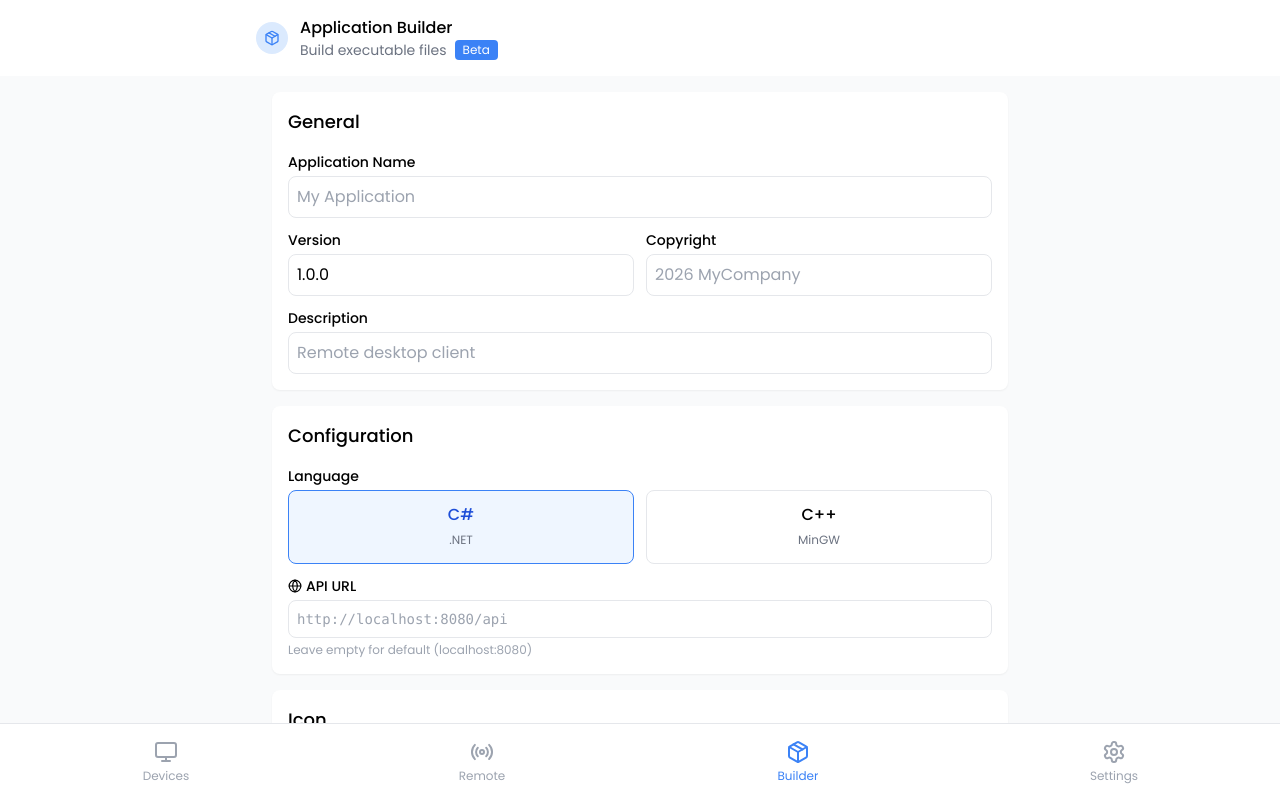
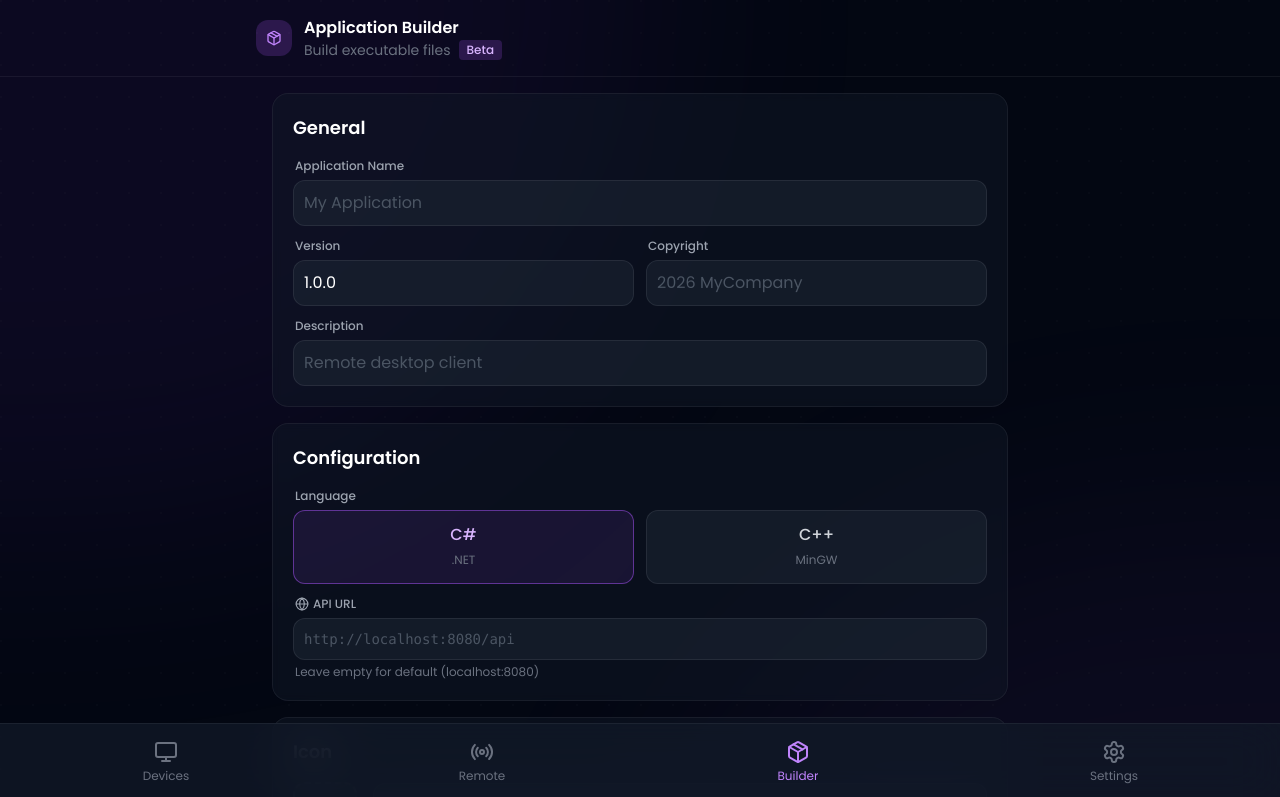
Before and after one commit to nffdev/Deskr, a React (Vite) app in the folder website/Front/: page /dash/builder in a window 1280 px wide. Shown: the top 797 px of the page. Built offline with nearby package versions, Linux system fonts and the light colour scheme; no server answers.

Commit message:
feat(front): updated design style

```diff
--- a/website/Front/src/components/nav/BottomNav.jsx
+++ b/website/Front/src/components/nav/BottomNav.jsx
@@ -14,13 +14,13 @@ export default function BottomNav() {
   ];
 
   return (
-    <div className="fixed bottom-0 left-0 right-0 bg-white border-t flex justify-around py-2 sm:py-3 px-2 z-50">
+    <div className="fixed bottom-0 left-0 right-0 bg-gray-900/80 backdrop-blur-xl border-t border-white/[0.06] flex justify-around py-2 sm:py-3 px-2 z-50">
       {tabs.map(({ path, icon: Icon, label }) => {
         const isActive = location.pathname === path;
         return (
           <button
             key={path}
-            className={`flex flex-col items-center min-w-0 flex-1 py-1 ${isActive ? 'text-blue-500' : 'text-gray-400'}`}
+            className={`flex flex-col items-center min-w-0 flex-1 py-1 transition-colors ${isActive ? 'text-purple-400' : 'text-gray-500 hover:text-gray-300'}`}
             onClick={() => navigate(path)}
           >
             <Icon className="w-5 h-5 sm:w-6 sm:h-6" />
--- a/website/Front/src/global.css
+++ b/website/Front/src/global.css
@@ -6,49 +6,32 @@
 
 @layer base {
   :root {
-    --background: 0 0% 100%;
-    --foreground: 224 71.4% 4.1%;
-    --card: 0 0% 100%;
-    --card-foreground: 224 71.4% 4.1%;
-    --popover: 0 0% 100%;
-    --popover-foreground: 224 71.4% 4.1%;
+    --background: 222 47% 4%;
+    --foreground: 210 20% 98%;
+    --card: 222 47% 6%;
+    --card-foreground: 210 20% 98%;
+    --popover: 222 47% 6%;
+    --popover-foreground: 210 20% 98%;
     --primary: 262.1 83.3% 57.8%;
     --primary-foreground: 210 20% 98%;
-    --secondary: 220 14.3% 95.9%;
-    --secondary-foreground: 220.9 39.3% 11%;
-    --muted: 220 14.3% 95.9%;
-    --muted-foreground: 220 8.9% 46.1%;
-    --accent: 220 14.3% 95.9%;
-    --accent-foreground: 220.9 39.3% 11%;
+    --secondary: 215 25% 12%;
+    --secondary-foreground: 210 20% 98%;
+    --muted: 215 25% 12%;
+    --muted-foreground: 217.9 10.6% 64.9%;
+    --accent: 262 80% 50%;
+    --accent-foreground: 210 20% 98%;
     --destructive: 0 84.2% 60.2%;
     --destructive-foreground: 210 20% 98%;
-    --border: 220 13% 91%;
-    --input: 220 13% 91%;
+    --border: 215 20% 14%;
+    --input: 215 20% 14%;
     --ring: 262.1 83.3% 57.8%;
-    --radius: 0.5rem;
+    --radius: 0.75rem;
   }
+}
 
-  .dark {
-    --background: 224 71.4% 4.1%;
-    --foreground: 210 20% 98%;
-    --card: 224 71.4% 4.1%;
-    --card-foreground: 210 20% 98%;
-    --popover: 224 71.4% 4.1%;
-    --popover-foreground: 210 20% 98%;
-    --primary: 263.4 70% 50.4%;
-    --primary-foreground: 210 20% 98%;
-    --secondary: 215 27.9% 16.9%;
-    --secondary-foreground: 210 20% 98%;
-    --muted: 215 27.9% 16.9%;
-    --muted-foreground: 217.9 10.6% 64.9%;
-    --accent: 215 27.9% 16.9%;
-    --accent-foreground: 210 20% 98%;
-    --destructive: 0 62.8% 30.6%;
-    --destructive-foreground: 210 20% 98%;
-    --border: 215 27.9% 16.9%;
-    --input: 215 27.9% 16.9%;
-    --ring: 263.4 70% 50.4%;
-  }
+* {
+  scrollbar-width: thin;
+  scrollbar-color: hsl(215 25% 16%) transparent;
 }
 
 body {
@@ -56,5 +39,5 @@ body {
   width: 100%;
   background-color: hsl(var(--background));
   font-family: "Poppins", sans-serif;
-  color: black;
+  color: hsl(var(--foreground));
 }
--- a/website/Front/src/routes/dash/Builder.jsx
+++ b/website/Front/src/routes/dash/Builder.jsx
@@ -4,7 +4,6 @@ import React, { useState, useEffect, useRef } from 'react';
 import { useAuth } from "@/lib/hooks/useAuth";
 import BottomNav from "@/components/nav/BottomNav";
 import { Package, FileCode, Download, Check, Loader2, AlertCircle, Upload, Globe } from 'lucide-react';
-import { Button } from "@/components/ui/button";
 import { BASE_API, API_VERSION } from "../../config.json";
 import io from 'socket.io-client';
 
@@ -168,168 +167,179 @@ export default function Builder() {
     return `${(bytes / (1024 * 1024)).toFixed(1)} MB`;
   };
 
+  const inputClass = "w-full p-2.5 text-sm sm:text-base bg-gray-800/50 border border-white/[0.08] rounded-xl text-white placeholder:text-gray-600 outline-none focus:border-purple-500/50 focus:shadow-[0_0_0_3px_rgba(139,92,246,0.1)] transition-all";
+
   return (
-    <div className="min-h-screen bg-gray-50 pb-16 sm:pb-20 overflow-y-auto">
-      <header className="p-3 sm:p-4 bg-white">
+    <div className="relative min-h-screen bg-gray-950 pb-16 sm:pb-20 overflow-y-auto">
+      <div className="absolute inset-0 overflow-hidden pointer-events-none">
+        <div className="absolute -top-1/2 -left-1/2 w-full h-full rounded-full bg-purple-600/[0.07] blur-[120px]" />
+        <div className="absolute -bottom-1/2 -right-1/2 w-full h-full rounded-full bg-purple-500/[0.05] blur-[120px]" />
+      </div>
+      <div className="absolute inset-0 opacity-[0.015] pointer-events-none" style={{
+        backgroundImage: `radial-gradient(circle at 1px 1px, white 1px, transparent 0)`,
+        backgroundSize: '32px 32px'
+      }} />
+
+      <header className="relative z-10 p-3 sm:p-4 border-b border-white/[0.06]">
         <div className="max-w-3xl mx-auto flex items-center gap-3">
-          <div className="w-8 h-8 bg-blue-100 rounded-full flex items-center justify-center shrink-0">
-            <Package className="w-4 h-4 text-blue-500" />
+          <div className="w-9 h-9 bg-purple-500/20 rounded-xl flex items-center justify-center shrink-0">
+            <Package className="w-4 h-4 text-purple-400" />
           </div>
           <div className="min-w-0">
-            <h1 className="font-medium text-sm sm:text-base">Application Builder</h1>
+            <h1 className="font-semibold text-sm sm:text-base text-white">Application Builder</h1>
             <div className="flex items-center gap-2">
               <span className="text-xs sm:text-sm text-gray-500">Build executable files</span>
-              <span className="px-1.5 sm:px-2 py-0.5 text-[10px] sm:text-xs bg-blue-500 text-white rounded">Beta</span>
+              <span className="px-1.5 sm:px-2 py-0.5 text-[10px] sm:text-xs bg-purple-500/20 text-purple-300 rounded font-medium">Beta</span>
             </div>
           </div>
         </div>
       </header>
 
-      <div className="max-w-3xl mx-auto p-3 sm:p-4">
+      <div className="relative z-10 max-w-3xl mx-auto p-3 sm:p-4">
         {buildStep === 'config' && (
           <div className="space-y-3 sm:space-y-4">
-            <div className="bg-white p-3 sm:p-4 rounded-lg shadow-sm">
-              <h2 className="font-medium text-base sm:text-lg mb-3 sm:mb-4">General</h2>
-              <div className="space-y-2 sm:space-y-3">
+            <div className="bg-gray-900/50 backdrop-blur-sm border border-white/[0.06] rounded-2xl p-4 sm:p-5">
+              <h2 className="font-semibold text-base sm:text-lg text-white mb-3 sm:mb-4">General</h2>
+              <div className="space-y-3">
                 <div>
-                  <label className="block text-xs sm:text-sm font-medium mb-1">Application Name</label>
-                  <input type="text" value={buildConfig.appName} onChange={(e) => manageConfigChange('appName', e.target.value)} placeholder="My Application" className="w-full p-2 text-sm sm:text-base border rounded-lg" />
+                  <label className="block text-xs font-medium text-gray-400 mb-1.5 ml-0.5">Application Name</label>
+                  <input type="text" value={buildConfig.appName} onChange={(e) => manageConfigChange('appName', e.target.value)} placeholder="My Application" className={inputClass} />
                 </div>
                 <div className="grid grid-cols-2 gap-2 sm:gap-3">
                   <div>
-                    <label className="block text-xs sm:text-sm font-medium mb-1">Version</label>
-                    <input type="text" value={buildConfig.version} onChange={(e) => manageConfigChange('version', e.target.value)} placeholder="1.0.0" className="w-full p-2 text-sm sm:text-base border rounded-lg" />
+                    <label className="block text-xs font-medium text-gray-400 mb-1.5 ml-0.5">Version</label>
+                    <input type="text" value={buildConfig.version} onChange={(e) => manageConfigChange('version', e.target.value)} placeholder="1.0.0" className={inputClass} />
                   </div>
                   <div>
-                    <label className="block text-xs sm:text-sm font-medium mb-1">Copyright</label>
-                    <input type="text" value={buildConfig.copyright} onChange={(e) => manageConfigChange('copyright', e.target.value)} placeholder="2026 MyCompany" className="w-full p-2 text-sm sm:text-base border rounded-lg" />
+                    <label className="block text-xs font-medium text-gray-400 mb-1.5 ml-0.5">Copyright</label>
+                    <input type="text" value={buildConfig.copyright} onChange={(e) => manageConfigChange('copyright', e.target.value)} placeholder="2026 MyCompany" className={inputClass} />
                   </div>
                 </div>
                 <div>
-                  <label className="block text-xs sm:text-sm font-medium mb-1">Description</label>
-                  <input type="text" value={buildConfig.description} onChange={(e) => manageConfigChange('description', e.target.value)} placeholder="Remote desktop client" className="w-full p-2 text-sm sm:text-base border rounded-lg" />
+                  <label className="block text-xs font-medium text-gray-400 mb-1.5 ml-0.5">Description</label>
+                  <input type="text" value={buildConfig.description} onChange={(e) => manageConfigChange('description', e.target.value)} placeholder="Remote desktop client" className={inputClass} />
                 </div>
               </div>
             </div>
 
-            <div className="bg-white p-3 sm:p-4 rounded-lg shadow-sm">
-              <h2 className="font-medium text-base sm:text-lg mb-3 sm:mb-4">Configuration</h2>
-              <div className="space-y-2 sm:space-y-3">
+            <div className="bg-gray-900/50 backdrop-blur-sm border border-white/[0.06] rounded-2xl p-4 sm:p-5">
+              <h2 className="font-semibold text-base sm:text-lg text-white mb-3 sm:mb-4">Configuration</h2>
+              <div className="space-y-3">
                 <div>
-                  <label className="block text-xs sm:text-sm font-medium mb-1">Language</label>
+                  <label className="block text-xs font-medium text-gray-400 mb-1.5 ml-0.5">Language</label>
                   <div className="grid grid-cols-2 gap-2 sm:gap-3">
-                    <button onClick={() => manageConfigChange('language', 'cs')} className={`p-2 sm:p-3 border rounded-lg text-center transition-all ${buildConfig.language === 'cs' ? 'border-blue-500 bg-blue-50 text-blue-700' : 'border-gray-200 hover:border-gray-300'}`}>
-                      <span className="block font-medium text-sm sm:text-base">C#</span>
+                    <button onClick={() => manageConfigChange('language', 'cs')} className={`p-2.5 sm:p-3 border rounded-xl text-center transition-all ${buildConfig.language === 'cs' ? 'border-purple-500/50 bg-purple-500/10' : 'border-white/[0.08] bg-gray-800/50 hover:border-white/[0.12]'}`}>
+                      <span className={`block font-medium text-sm sm:text-base ${buildConfig.language === 'cs' ? 'text-purple-300' : 'text-gray-300'}`}>C#</span>
                       <span className="text-[10px] sm:text-xs text-gray-500">.NET</span>
                     </button>
-                    <button onClick={() => manageConfigChange('language', 'cpp')} className={`p-2 sm:p-3 border rounded-lg text-center transition-all ${buildConfig.language === 'cpp' ? 'border-blue-500 bg-blue-50 text-blue-700' : 'border-gray-200 hover:border-gray-300'}`}>
-                      <span className="block font-medium text-sm sm:text-base">C++</span>
+                    <button onClick={() => manageConfigChange('language', 'cpp')} className={`p-2.5 sm:p-3 border rounded-xl text-center transition-all ${buildConfig.language === 'cpp' ? 'border-purple-500/50 bg-purple-500/10' : 'border-white/[0.08] bg-gray-800/50 hover:border-white/[0.12]'}`}>
+                      <span className={`block font-medium text-sm sm:text-base ${buildConfig.language === 'cpp' ? 'text-purple-300' : 'text-gray-300'}`}>C++</span>
                       <span className="text-[10px] sm:text-xs text-gray-500">MinGW</span>
                     </button>
                   </div>
                 </div>
                 <div>
-                  <label className="block text-xs sm:text-sm font-medium mb-1">
+                  <label className="block text-xs font-medium text-gray-400 mb-1.5 ml-0.5">
                     <div className="flex items-center gap-1">
                       <Globe className="w-3 h-3 sm:w-3.5 sm:h-3.5" />
                       <span>API URL</span>
                     </div>
                   </label>
-                  <input type="text" value={buildConfig.apiUrl} onChange={(e) => manageConfigChange('apiUrl', e.target.value)} placeholder="http://localhost:8080/api" className="w-full p-2 border rounded-lg font-mono text-xs sm:text-sm" />
-                  <p className="text-[10px] sm:text-xs text-gray-400 mt-1">Leave empty for default (localhost:8080)</p>
+                  <input type="text" value={buildConfig.apiUrl} onChange={(e) => manageConfigChange('apiUrl', e.target.value)} placeholder="http://localhost:8080/api" className={`${inputClass} font-mono !text-xs sm:!text-sm`} />
+                  <p className="text-[10px] sm:text-xs text-gray-500 mt-1 ml-0.5">Leave empty for default (localhost:8080)</p>
                 </div>
               </div>
             </div>
 
-            <div className="bg-white p-3 sm:p-4 rounded-lg shadow-sm">
-              <h2 className="font-medium text-base sm:text-lg mb-3 sm:mb-4">Icon</h2>
+            <div className="bg-gray-900/50 backdrop-blur-sm border border-white/[0.06] rounded-2xl p-4 sm:p-5">
+              <h2 className="font-semibold text-base sm:text-lg text-white mb-3 sm:mb-4">Icon</h2>
               <div className="flex items-center gap-3 sm:gap-4">
-                <div className="w-12 h-12 sm:w-16 sm:h-16 border-2 border-dashed border-gray-300 rounded-lg flex items-center justify-center cursor-pointer hover:border-blue-400 transition-colors overflow-hidden shrink-0" onClick={() => document.getElementById('icon-upload').click()}>
-                  {iconPreview ? <img src={iconPreview} alt="Icon" className="w-full h-full object-contain" /> : <Upload className="w-5 h-5 sm:w-6 sm:h-6 text-gray-400" />}
+                <div className="w-14 h-14 sm:w-16 sm:h-16 border-2 border-dashed border-white/[0.1] rounded-xl flex items-center justify-center cursor-pointer hover:border-purple-500/40 transition-colors overflow-hidden shrink-0 bg-gray-800/30" onClick={() => document.getElementById('icon-upload').click()}>
+                  {iconPreview ? <img src={iconPreview} alt="Icon" className="w-full h-full object-contain" /> : <Upload className="w-5 h-5 sm:w-6 sm:h-6 text-gray-500" />}
                 </div>
                 <div className="flex-1 min-w-0">
-                  <Button variant="outline" className="w-full text-xs sm:text-sm" onClick={() => document.getElementById('icon-upload').click()}>
+                  <button className="w-full text-xs sm:text-sm px-4 py-2.5 border border-white/[0.08] bg-gray-800/50 rounded-xl text-gray-300 hover:border-white/[0.12] transition-colors truncate" onClick={() => document.getElementById('icon-upload').click()}>
                     {buildConfig.icon ? buildConfig.icon.name : 'Select Icon File'}
-                  </Button>
-                  <p className="text-[10px] sm:text-xs text-gray-400 mt-1">ICO format, 256x256px</p>
+                  </button>
+                  <p className="text-[10px] sm:text-xs text-gray-500 mt-1 ml-0.5">ICO format, 256x256px</p>
                 </div>
                 <input id="icon-upload" type="file" accept=".ico,.png" className="hidden" onChange={(e) => handleIconSelect(e.target.files[0])} />
               </div>
             </div>
 
-            <Button className="w-full py-5 sm:py-6 text-sm sm:text-lg" onClick={startBuild}>
+            <button className="w-full py-3.5 sm:py-4 text-sm sm:text-base font-semibold rounded-xl bg-gradient-to-r from-purple-600 to-violet-600 text-white shadow-lg shadow-purple-500/20 hover:shadow-purple-500/30 hover:brightness-110 transition-all" onClick={startBuild}>
               Start Build Process
-            </Button>
+            </button>
           </div>
         )}
 
         {buildStep === 'building' && (
-          <div className="bg-white p-4 sm:p-6 rounded-lg shadow-sm flex flex-col items-center">
+          <div className="bg-gray-900/50 backdrop-blur-sm border border-white/[0.06] rounded-2xl p-5 sm:p-8 flex flex-col items-center">
             <div className="w-16 h-16 sm:w-20 sm:h-20 mb-4 sm:mb-6 relative">
               <div className="absolute inset-0 flex items-center justify-center">
-                <Loader2 className="w-8 h-8 sm:w-10 sm:h-10 text-blue-500 animate-spin" />
+                <Loader2 className="w-8 h-8 sm:w-10 sm:h-10 text-purple-400 animate-spin" />
               </div>
               <svg className="w-full h-full" viewBox="0 0 100 100">
-                <circle className="text-gray-200" strokeWidth="8" stroke="currentColor" fill="transparent" r="40" cx="50" cy="50" />
-                <circle className="text-blue-500" strokeWidth="8" strokeLinecap="round" stroke="currentColor" fill="transparent" r="40" cx="50" cy="50" strokeDasharray={`${2 * Math.PI * 40}`} strokeDashoffset={`${2 * Math.PI * 40 * (1 - buildStatus.progress / 100)}`} />
+                <circle className="text-gray-800" strokeWidth="8" stroke="currentColor" fill="transparent" r="40" cx="50" cy="50" />
+                <circle className="text-purple-500" strokeWidth="8" strokeLinecap="round" stroke="currentColor" fill="transparent" r="40" cx="50" cy="50" strokeDasharray={`${2 * Math.PI * 40}`} strokeDashoffset={`${2 * Math.PI * 40 * (1 - buildStatus.progress / 100)}`} />
               </svg>
             </div>
-            <h2 className="text-lg sm:text-xl font-medium mb-2">Building Application</h2>
+            <h2 className="text-lg sm:text-xl font-semibold text-white mb-2">Building Application</h2>
             <p className="text-xs sm:text-sm text-gray-500 mb-1">{buildConfig.language === 'cs' ? 'C# (.NET)' : 'C++ (MinGW)'}</p>
-            <p className="text-xs sm:text-sm text-gray-500 mb-4 text-center">{buildStatus.message}</p>
-            <div className="w-full bg-gray-200 rounded-full h-2 sm:h-2.5 mb-2">
-              <div className="bg-blue-500 h-2 sm:h-2.5 rounded-full transition-all duration-500" style={{ width: `${buildStatus.progress}%` }} />
+            <p className="text-xs sm:text-sm text-gray-400 mb-4 text-center">{buildStatus.message}</p>
+            <div className="w-full bg-gray-800 rounded-full h-2 sm:h-2.5 mb-2">
+              <div className="bg-gradient-to-r from-purple-600 to-violet-500 h-2 sm:h-2.5 rounded-full transition-all duration-500" style={{ width: `${buildStatus.progress}%` }} />
             </div>
             <p className="text-xs sm:text-sm text-gray-500">{buildStatus.progress}% Complete</p>
           </div>
         )}
 
         {buildStep === 'error' && (
-          <div className="bg-white p-4 sm:p-6 rounded-lg shadow-sm">
+          <div className="bg-gray-900/50 backdrop-blur-sm border border-white/[0.06] rounded-2xl p-5 sm:p-8">
             <div className="flex flex-col items-center mb-4 sm:mb-6">
-              <div className="w-12 h-12 sm:w-16 sm:h-16 bg-red-100 rounded-full flex items-center justify-center mb-3 sm:mb-4">
-                <AlertCircle className="w-6 h-6 sm:w-8 sm:h-8 text-red-500" />
+              <div className="w-14 h-14 sm:w-16 sm:h-16 bg-red-500/10 rounded-2xl flex items-center justify-center mb-3 sm:mb-4">
+                <AlertCircle className="w-7 h-7 sm:w-8 sm:h-8 text-red-400" />
               </div>
-              <h2 className="text-lg sm:text-xl font-medium">Build Failed</h2>
+              <h2 className="text-lg sm:text-xl font-semibold text-white">Build Failed</h2>
               <p className="text-xs sm:text-sm text-gray-500 mt-1 text-center">{buildStatus.message}</p>
             </div>
             {buildStatus.error && (
-              <div className="border border-red-200 rounded-lg p-3 sm:p-4 mb-4 sm:mb-6 bg-red-50">
-                <pre className="text-xs sm:text-sm text-red-700 whitespace-pre-wrap overflow-x-auto max-h-36 sm:max-h-48 overflow-y-auto">
+              <div className="border border-red-500/20 rounded-xl p-3 sm:p-4 mb-4 sm:mb-6 bg-red-500/5">
+                <pre className="text-xs sm:text-sm text-red-300 whitespace-pre-wrap overflow-x-auto max-h-36 sm:max-h-48 overflow-y-auto">
                   {buildStatus.error}
                 </pre>
               </div>
             )}
-            <Button className="w-full" onClick={resetBuilder}>Try Again</Button>
+            <button className="w-full py-3 rounded-xl bg-gradient-to-r from-purple-600 to-violet-600 text-white font-semibold shadow-lg shadow-purple-500/20 hover:brightness-110 transition-all text-sm sm:text-base" onClick={resetBuilder}>Try Again</button>
           </div>
         )}
 
         {buildStep === 'complete' && (
-          <div className="bg-white p-4 sm:p-6 rounded-lg shadow-sm">
+          <div className="bg-gray-900/50 backdrop-blur-sm border border-white/[0.06] rounded-2xl p-5 sm:p-8">
             <div className="flex flex-col items-center mb-4 sm:mb-6">
-              <div className="w-12 h-12 sm:w-16 sm:h-16 bg-green-100 rounded-full flex items-center justify-center mb-3 sm:mb-4">
-                <Check className="w-6 h-6 sm:w-8 sm:h-8 text-green-500" />
+              <div className="w-14 h-14 sm:w-16 sm:h-16 bg-green-500/10 rounded-2xl flex items-center justify-center mb-3 sm:mb-4">
+                <Check className="w-7 h-7 sm:w-8 sm:h-8 text-green-400" />
               </div>
-              <h2 className="text-lg sm:text-xl font-medium">Build Completed!</h2>
+              <h2 className="text-lg sm:text-xl font-semibold text-white">Build Completed!</h2>
               <p className="text-xs sm:text-sm text-gray-500 mt-1">Build time: {buildStatus.buildTime} seconds</p>
             </div>
-            <div className="border rounded-lg p-3 sm:p-4 mb-4 sm:mb-6">
+            <div className="border border-white/[0.06] rounded-xl p-3 sm:p-4 mb-4 sm:mb-6 bg-gray-800/30">
               <div className="flex items-center justify-between mb-2">
                 <div className="flex items-center gap-2 min-w-0">
-                  <FileCode className="w-4 h-4 sm:w-5 sm:h-5 text-blue-500 shrink-0" />
-                  <span className="font-medium text-sm sm:text-base truncate">{buildStatus.fileName || `${buildConfig.appName}.exe`}</span>
+                  <FileCode className="w-4 h-4 sm:w-5 sm:h-5 text-purple-400 shrink-0" />
+                  <span className="font-medium text-sm sm:text-base text-white truncate">{buildStatus.fileName || `${buildConfig.appName}.exe`}</span>
                 </div>
                 <span className="text-xs sm:text-sm text-gray-500 shrink-0 ml-2">{formatFileSize(buildStatus.fileSize)}</span>
               </div>
               <p className="text-xs sm:text-sm text-gray-500 mb-3 sm:mb-4">
                 Version {buildConfig.version} — {buildConfig.language === 'cs' ? 'C# (.NET)' : 'C++ (MinGW)'}
               </p>
-              <Button className="w-full flex items-center justify-center gap-2" onClick={downloadBuild}>
+              <button className="w-full flex items-center justify-center gap-2 py-3 rounded-xl bg-gradient-to-r from-purple-600 to-violet-600 text-white font-semibold shadow-lg shadow-purple-500/20 hover:brightness-110 transition-all text-sm sm:text-base" onClick={downloadBuild}>
                 <Download className="w-4 h-4" />
-                <span className="text-sm sm:text-base">Download Executable</span>
-              </Button>
+                <span>Download Executable</span>
+              </button>
             </div>
-            <Button variant="outline" className="w-full" onClick={resetBuilder}>Build Another</Button>
+            <button className="w-full py-3 rounded-xl border border-white/[0.08] bg-gray-800/50 text-gray-300 font-medium hover:border-white/[0.12] transition-colors text-sm sm:text-base" onClick={resetBuilder}>Build Another</button>
           </div>
         )}
       </div>
```
Also changed, not shown: website/Front/src/routes/dash/Dashboard.jsx (+53 -44 lines).
